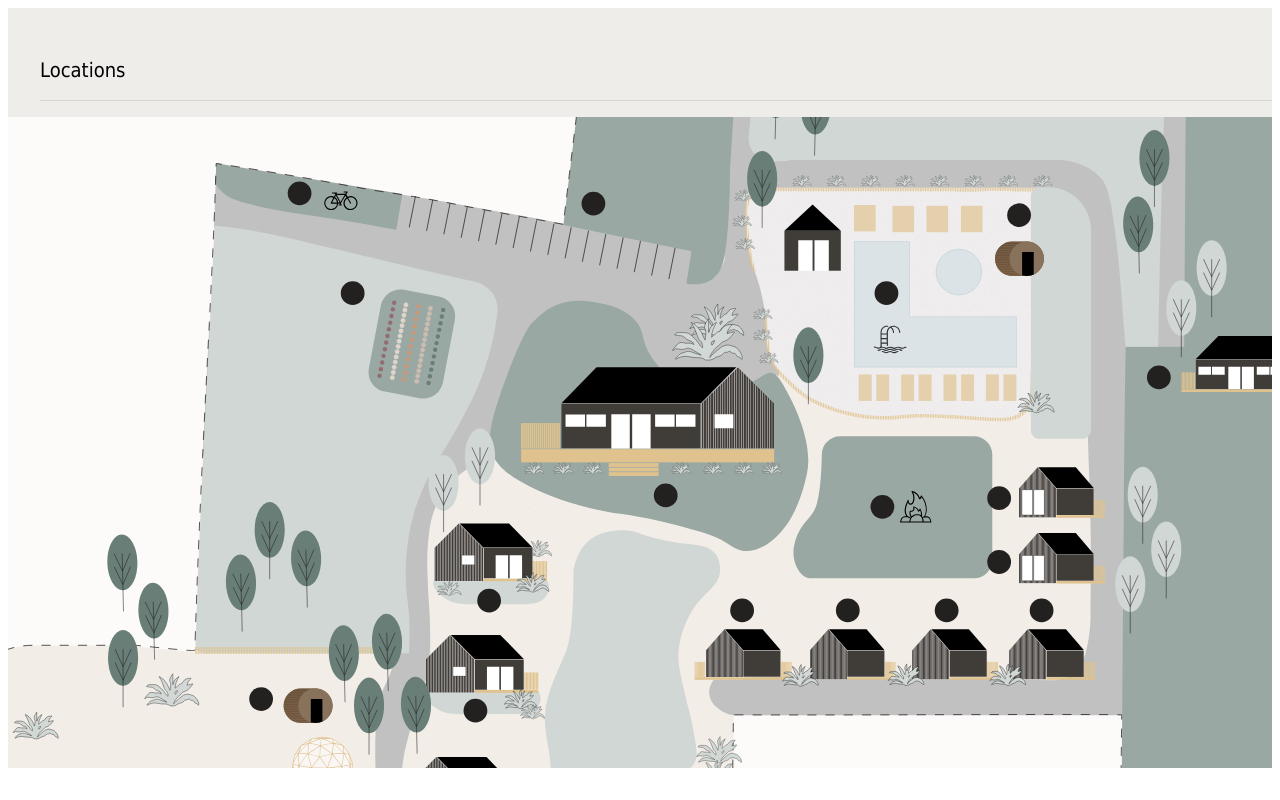
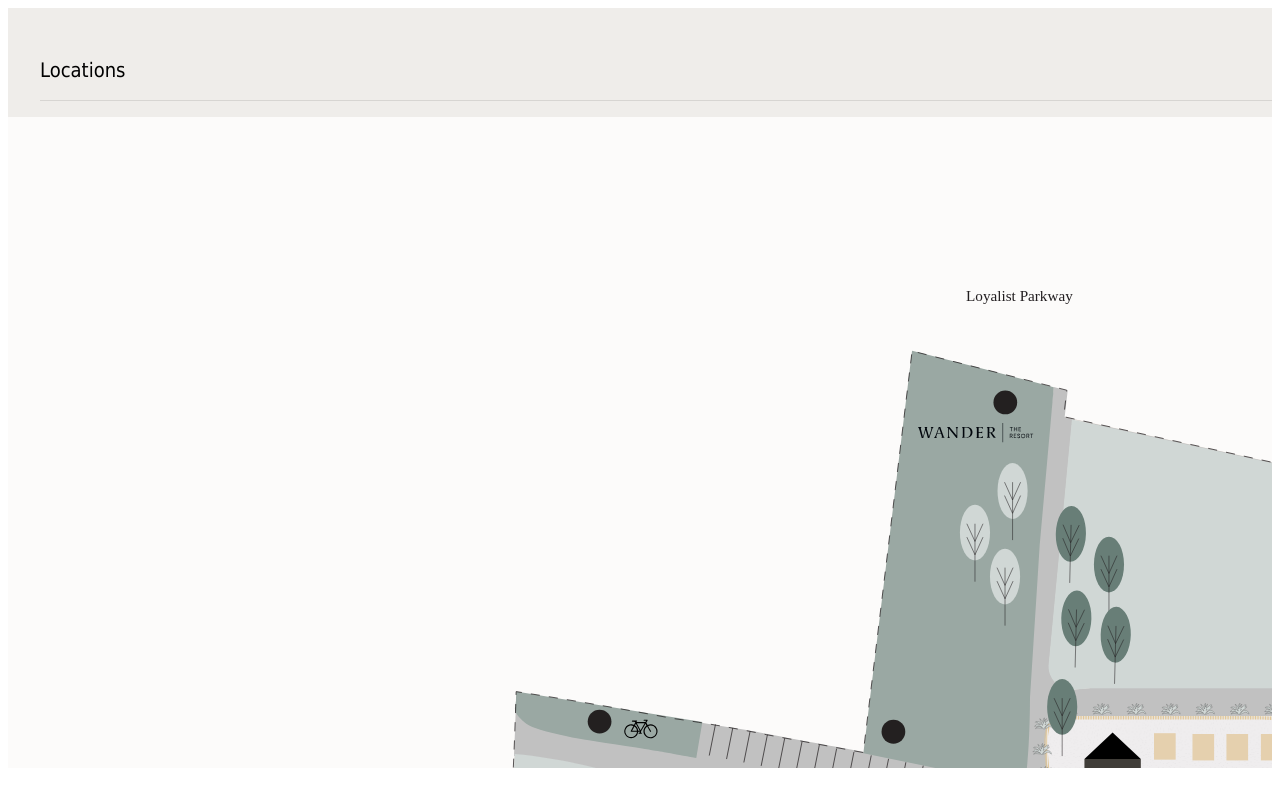
Before and after one commit to dvxdco/wander-scripts, a React (Create React App) app in the folder wander-resort-map/: page / in a window 1280 px wide. Built offline with nearby package versions, Linux system fonts and the light colour scheme; the HTML template or start-up script is replaced by a standard one.

Commit message:
fixed target animations

```diff
--- a/wander-resort-map/src/styles.css
+++ b/wander-resort-map/src/styles.css
@@ -61,10 +61,6 @@
     overflow: hidden;
     position: relative;
     background-color: inherit;
-}
-
-svg.wrm__map circle {
-    transition: fill 0.3s ease;
 }
 
 /*
@@ -167,14 +163,19 @@ svg.wrm__map circle {
     position: relative;
     overflow: hidden;
     background-color: #fcfbfa;
-    height: 95vh;
+    /* height: 95vh; */
 
     min-width: 2000px;
     width: 150vw;
 }
 
 .wrm__svg-container svg {
-    transform: translate(-15%, -25%);
+    touch-action: auto !important;
+    /* pointer-events: none; */
+}
+
+svg.wrm__map circle {
+    pointer-events: auto;
 }
 
 /* Card */
```
Also changed, not shown: wander-resort-map/src/components/Map.js, 2 other files (tests, documents, lock files or other folders).
